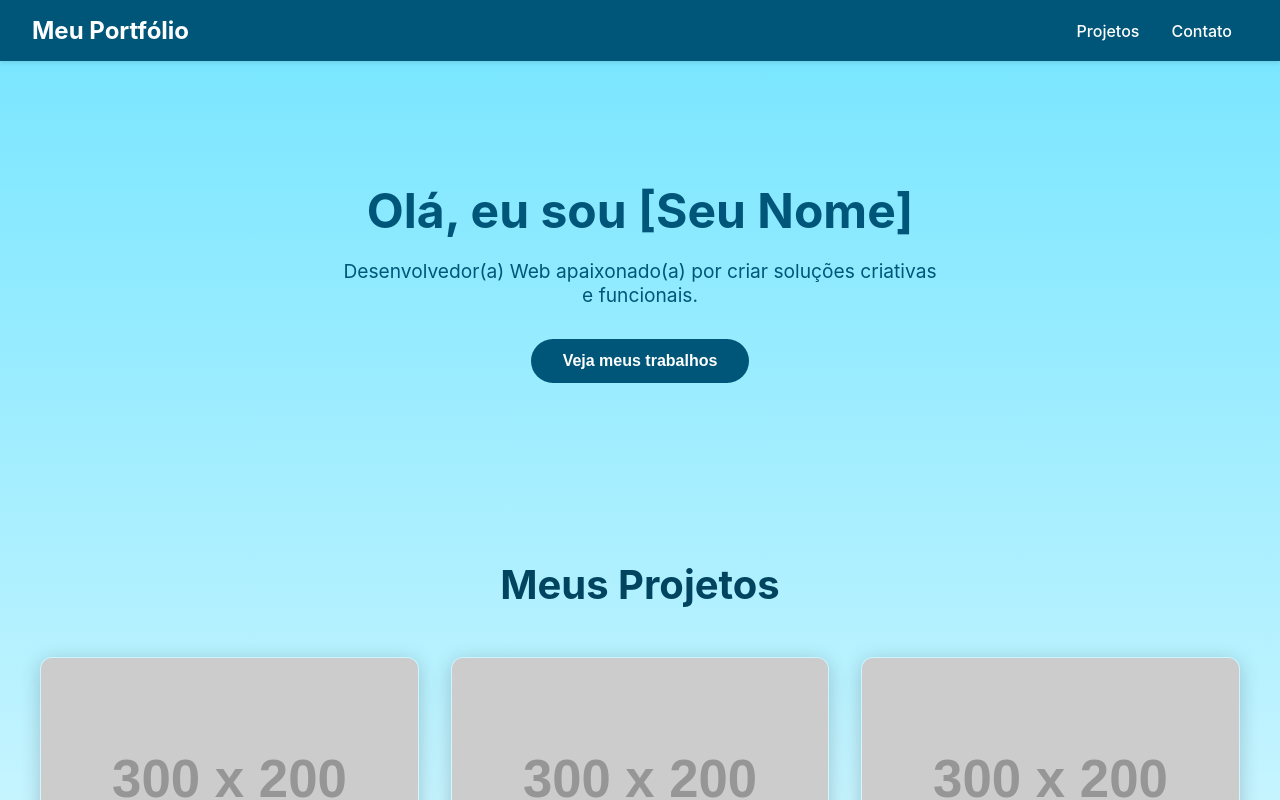
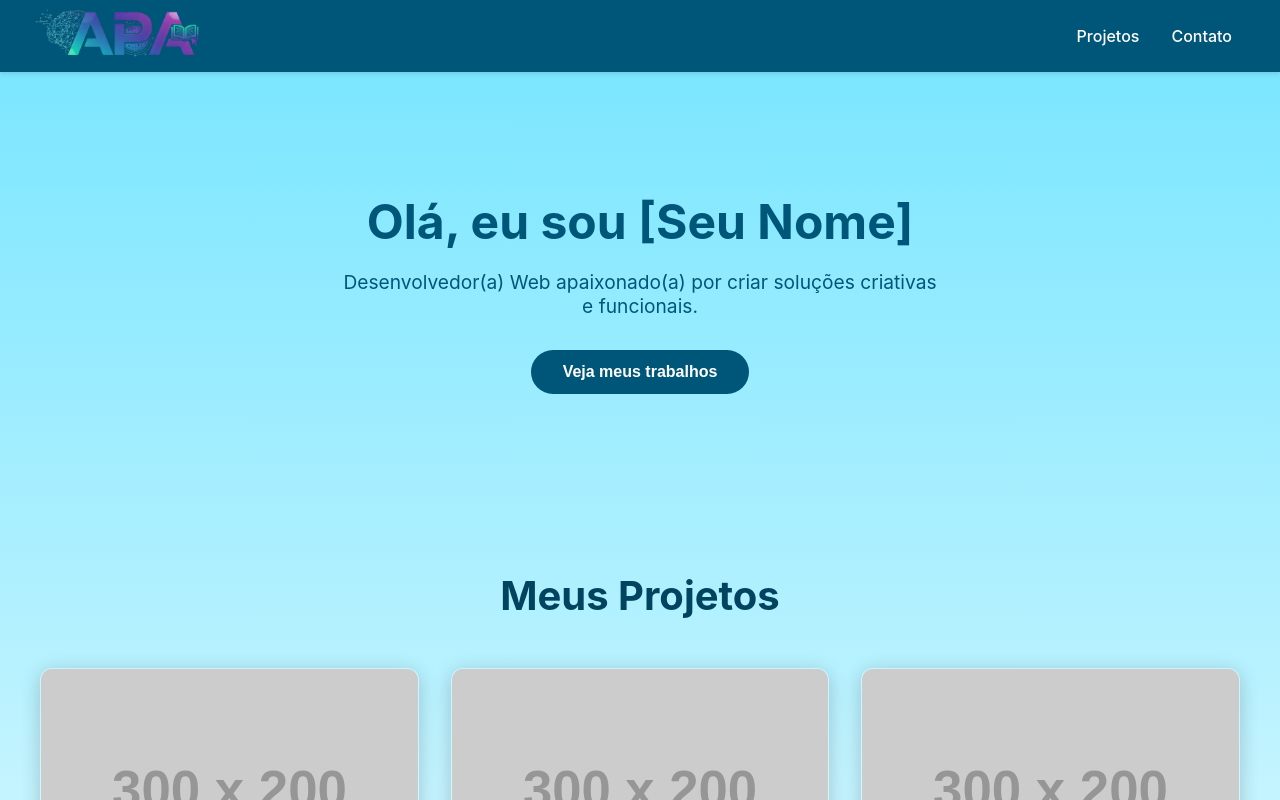
Before and after one commit to Rafael-VP/hackathon-onovolab, a React (Vite) app: page / in a window 1280 px wide. Shown: the top 800 px of the page. Built offline with nearby package versions, Linux system fonts and the light colour scheme.

Commit message:
Added Logo

```diff
--- a/src/App.css
+++ b/src/App.css
@@ -67,6 +67,7 @@ body {
   position: sticky;
   top: 0;
   z-index: 1000;
+  height: 40px;
 }
 
 /* ADDED: Rule to make main content area grow */
@@ -78,6 +79,12 @@ main {
   font-size: 1.5rem;
   font-weight: bold;
   color: var(--text-logo);
+}
+
+/* ADD THIS NEW RULE */
+.logo img {
+  height: 50px; /* Adjust this value to get the size you want */
+  width: auto; /* This keeps the image from stretching */
 }
 
 .header nav a {
--- a/src/App.jsx
+++ b/src/App.jsx
@@ -5,7 +5,9 @@ import './App.css'; // Vamos criar este arquivo para os estilos
 const Header = () => {
   return (
     <header className="header">
-      <div className="logo">Meu Portfólio</div>
+      <div className="logo">
+        <img src="/logo.png" alt="Logo do meu portfólio" />
+      </div>
       <nav>
         <a href="#projects">Projetos</a>
         <a href="#contact">Contato</a>
```
Also changed, not shown: logo.png (added).
